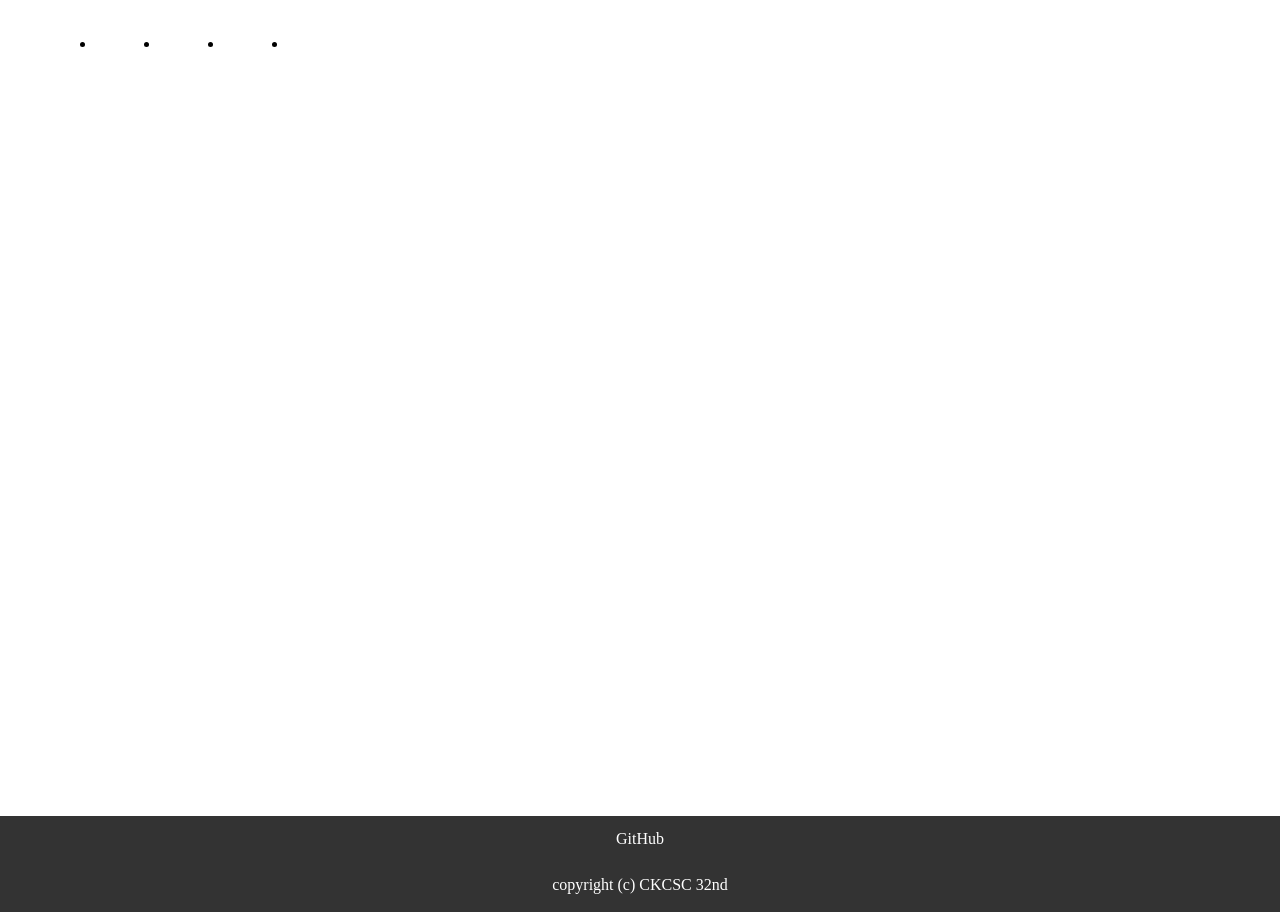
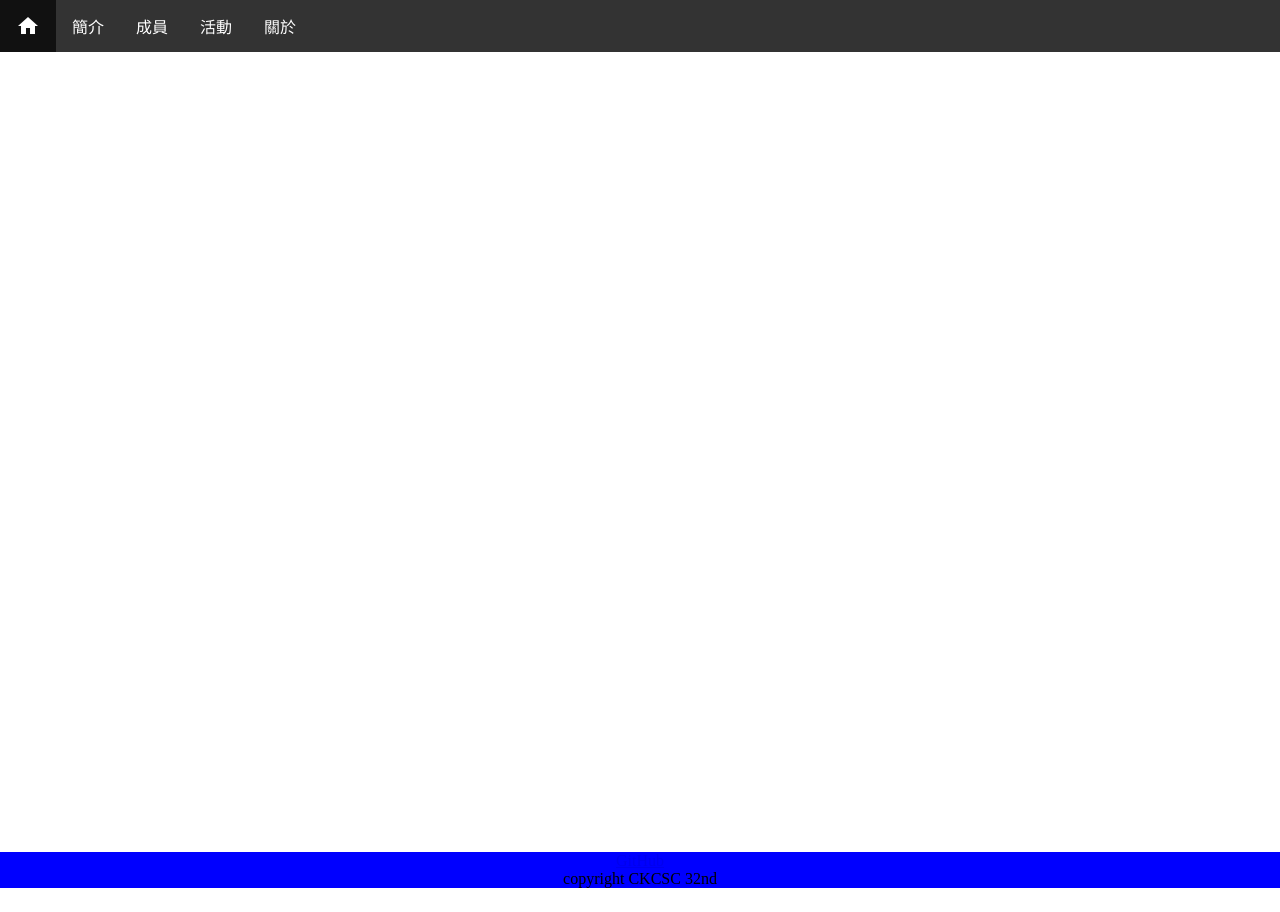
Before and after one commit to ckcsc-tp/ckcsc-32nd-v1, a plain HTML site: page index.html in a window 1280 px wide. After the commit the page ends 888 px from the top, so only its background shows below. Drawn offline with nearby package versions, Linux system fonts and the light colour scheme.

Commit message:
fix header

```diff
--- a/common/footer.html
+++ b/common/footer.html
@@ -1,51 +1,2 @@
-<html>
-	<head>
-	<!--
-		<link href="/css/style.css" rel="stylesheet"/>
-	-->
-<style>
-
-.footer ul {
-	list-style-type: none;
-	margin: 0;
-	padding: 0;
-	overflow: hidden;
-	background-color: #333;
-	display: inline-block;
-}
-
-
-.footer a {
-	display: block;
-	color: white;
-	text-align: center;
-	padding: 14px 16px;
-	text-decoration: none;
-	margin: 0px;
-}
-
-.footer li a:hover {
-	background-color: #111;
-}
-.footer li {
-	/*
-	display:inline-block;
-	*/
-	float: center;
-}
-
-.footer {
-	text-align: center;
-	background-color: #333;
-}
-</style>
-	</head>
-	<body>
-	<div class="footer">
-		<ul>
-			<li><a href="https://github.com/ckcsc-32nd">GitHub</a></li>
-			<li><a href="#">copyright (c) CKCSC 32nd</a></li>
-		</ul>
-	</div>
-	</body>
-</html>
+<a href="https://github.com/ckcsc-32nd">GitHub</a>
+<footer>copyright CKCSC 32nd</footer>
--- a/common/header.html
+++ b/common/header.html
@@ -2,7 +2,15 @@
 	<head>
 		<link href="https://fonts.googleapis.com/icon?family=Material+Icons" rel="stylesheet">
 <style>
-.header ul {
+body {
+	margin: 0px;
+}
+
+#header {
+	margin: 0px;
+}
+
+#header ul {
 	list-style-type: none;
 	margin: 0;
 	padding: 0;
@@ -10,11 +18,11 @@
 	background-color: #333;
 }
 
-.header li {
+#header li {
 	float: left;
 }
 
-.header a {
+#header li a {
 	display: block;
 	color: white;
 	text-align: center;
@@ -22,19 +30,21 @@
 	text-decoration: none;
 }
 
-.header a:hover {
+#header li a:hover {
 	background-color: #111;
 }
 
 </style>
 	</head>
 	<body>
-		<ul class="header">
+		<div id="header">
+		<ul>
 			<li class="material-icons"><a href="/">home</a></li>
 			<li><a href="#">簡介</a></li>
 			<li><a href="#">成員</a></li>
 			<li><a href="#">活動</a></li>
 			<li><a href="#">關於</a></li>
 		</ul>
+	</div>
 	</body>
 </html>
```
